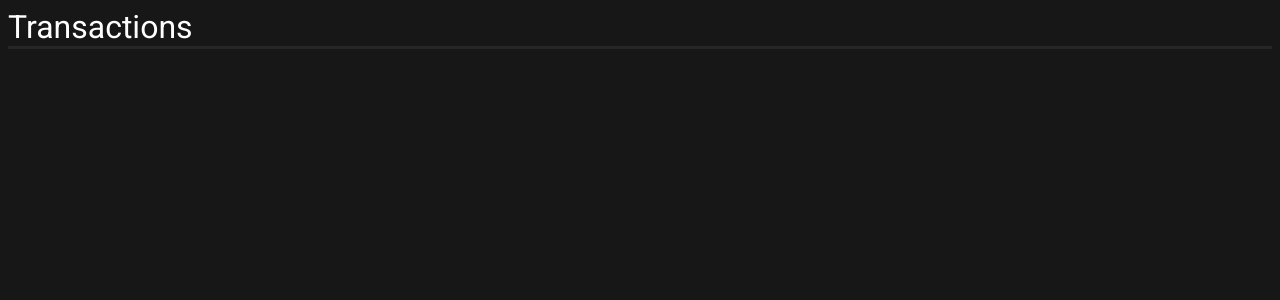
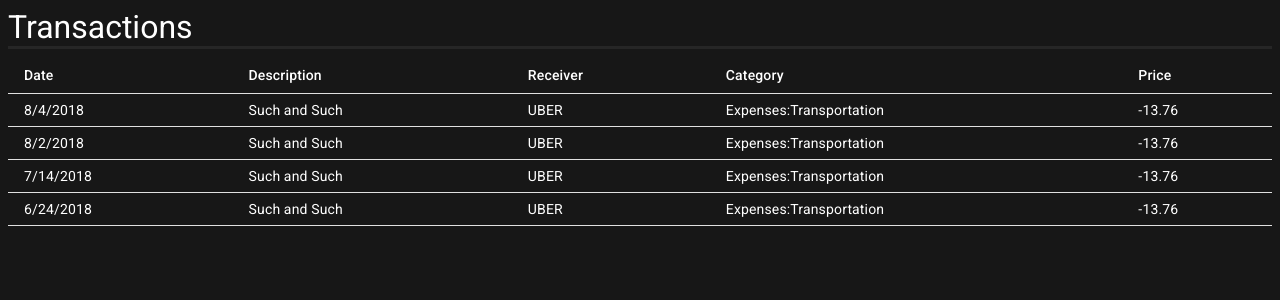
Before and after one commit to S-reinken/elegant, a React app: page / in a window 1280 px wide. Both pictures are taken after a click on the button "USAA MAIN CHECKING". Shown: the top 300 px of the page. Built offline with nearby package versions, Linux system fonts and the light colour scheme.

Commit message:
Put in a basic transactions table

```diff
--- a/package.json
+++ b/package.json
@@ -33,6 +33,7 @@
   },
   "devDependencies": {
     "@material-ui/core": "^4.3.3",
+    "@types/lodash": "^4.14.138",
     "@types/material-ui": "^0.21.7",
     "@types/mocha": "^5.2.5",
     "@types/react": "^16.9.2",
--- a/src/renderer/ui/App.tsx
+++ b/src/renderer/ui/App.tsx
@@ -11,13 +11,13 @@ const theme = createMuiTheme({
       main: "#1C1C1C",
       light: "#262626",
       dark: "#171717",
+      contrastText: "white",
+    },
+    background: {
+      default: "#171717",
     },
   },
 })
-
-const SamplePage: React.FunctionComponent<PageComponentProps> = ({}) => (
-  <div></div>
-)
 
 const pageMap: React.FunctionComponent<PageComponentProps>[] = [
   AccountPage,
--- a/src/renderer/ui/TransactionsPage/TransactionsPage.tsx
+++ b/src/renderer/ui/TransactionsPage/TransactionsPage.tsx
@@ -1,8 +1,16 @@
-import { Theme, createStyles } from "@material-ui/core"
+import {
+  Theme,
+  createStyles,
+  TableHead,
+  TableRow,
+  TableCell,
+} from "@material-ui/core"
 import { RootContainerStyles } from "@/renderer/common/styles/RootStyles"
 import { WithStyles, withStyles } from "@material-ui/styles"
 import * as React from "react"
 import { PageComponentProps } from "../App"
+import { Table, TableBody } from "@material-ui/core"
+import { map } from "lodash/fp"
 
 const styles = (theme: Theme) =>
   createStyles({
@@ -12,7 +20,25 @@ const styles = (theme: Theme) =>
     title: {
       ...RootContainerStyles(theme).title,
     },
+    table: {
+      color: "white",
+      "& th,tr,td": {
+        color: "white",
+      },
+      minWidth: 650,
+    },
   })
+const rows = [
+  ["8/4/2018", "Such and Such", "UBER", "Expenses:Transportation", "-13.76"],
+  ["8/2/2018", "Such and Such", "UBER", "Expenses:Transportation", "-13.76"],
+  ["7/14/2018", "Such and Such", "UBER", "Expenses:Transportation", "-13.76"],
+  ["6/24/2018", "Such and Such", "UBER", "Expenses:Transportation", "-13.76"],
+]
+
+const createRow = map((item: string) => <TableCell>{item}</TableCell>)
+const createTableBody = map((row: string[]) => (
+  <TableRow>{createRow(row)}</TableRow>
+))
 
 type TransactionsPageComponentProps = WithStyles<typeof styles>
 const TransactionsPageComponent: React.FunctionComponent<
@@ -22,6 +48,18 @@ const TransactionsPageComponent: React.FunctionComponent<
     <div className={classes.title}>
       <h1>Transactions</h1>
     </div>
+    <Table className={classes.table} size="small">
+      <TableHead>
+        <TableRow>
+          <TableCell>Date</TableCell>
+          <TableCell>Description</TableCell>
+          <TableCell>Receiver</TableCell>
+          <TableCell>Category</TableCell>
+          <TableCell>Price</TableCell>
+        </TableRow>
+      </TableHead>
+      <TableBody>{createTableBody(rows)}</TableBody>
+    </Table>
   </div>
 )
 
```
Also changed, not shown: 1 other file (tests, documents, lock files or other folders).
